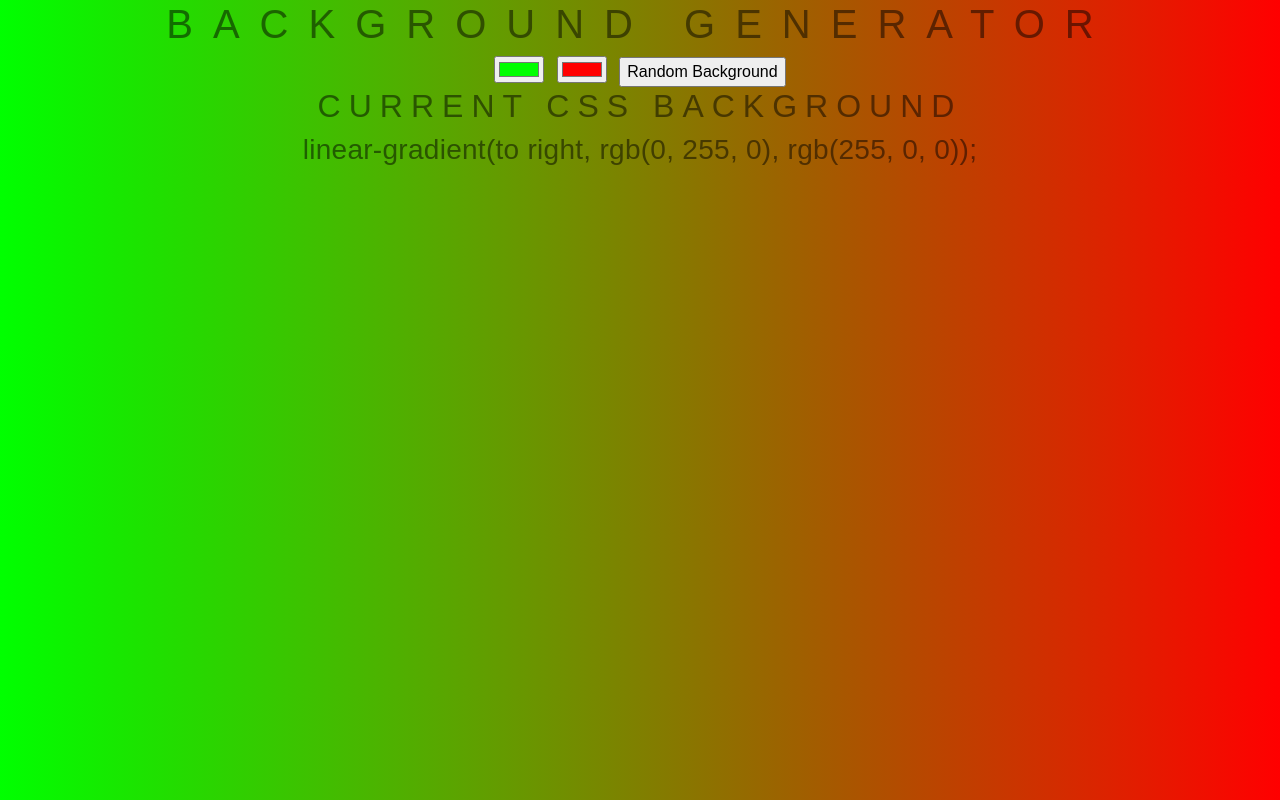
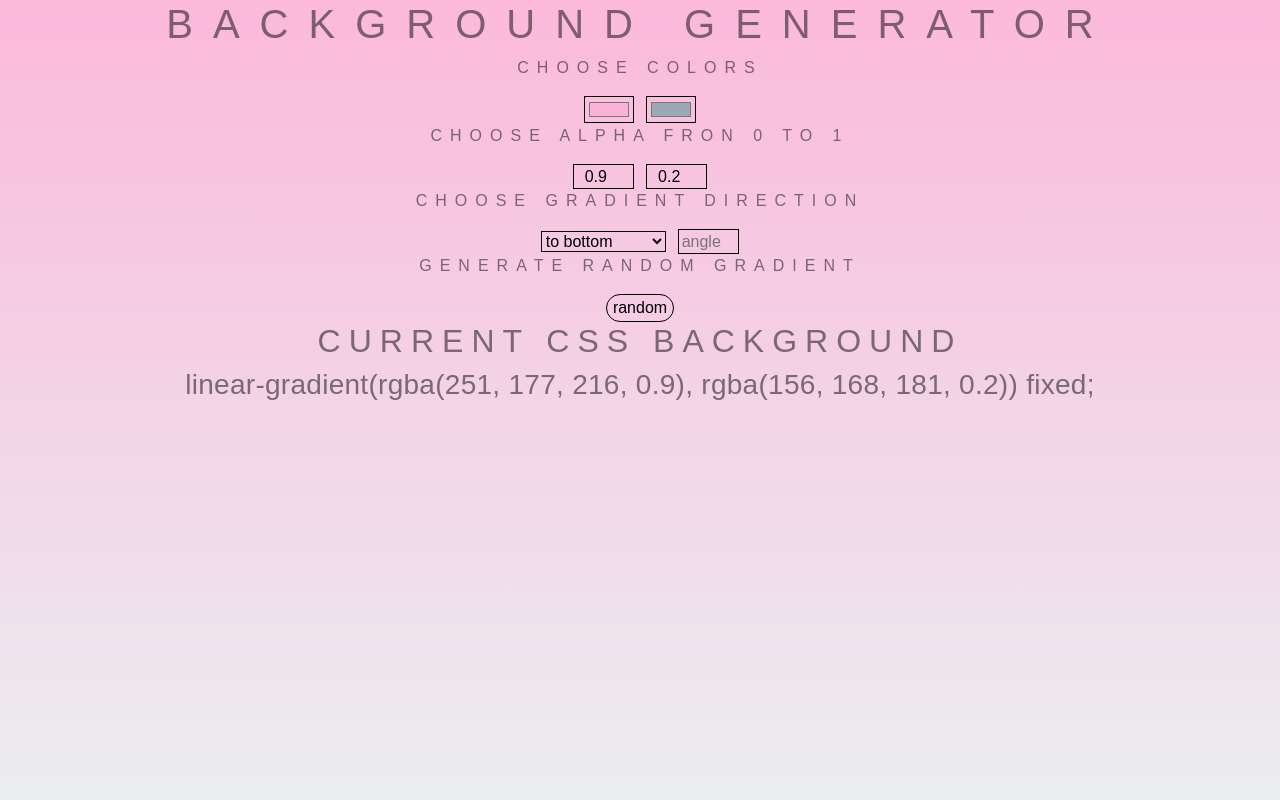
Before and after one commit to ralonsodeniz/backgroundGenerator, a plain HTML site: page index.html in a window 1280 px wide. Drawn offline with nearby package versions, Linux system fonts and the light colour scheme.

Commit message:
added random generator, direction selector and opacity

```diff
--- a/index.html
+++ b/index.html
@@ -26,21 +26,63 @@
   </head>
   <body>
     <h1>Background Generator</h1>
+    <form id="backgroundGenerator">
+      <p>choose colors</p>
       <input
         class="firstColor"
         type="color"
         name="color1"
-      value="#00ff00"
+        value="#111111"
         id=""
       />
       <input
         class="secondColor"
         type="color"
         name="color2"
-      value="#ff0000"
+        value="#111111"
         id=""
       />
-    <input type="button" value="Random Background" id="randomButton" />
+      <p>choose alpha fron 0 to 1</p>
+      <input
+        type="number"
+        name="alpha1"
+        id="alphaFirstColor"
+        min="0"
+        max="1"
+        value="1"
+        placeholder="alpha"
+      />
+      <input
+        type="number"
+        name="alpha2"
+        id="alphaSecondColor"
+        min="0"
+        max="1"
+        value="1"
+        placeholder="alpha"
+      />
+      <p>choose gradient direction</p>
+      <select id="direction">
+        <option value="to bottom">to bottom</option>
+        <option value="to top">to top</option>
+        <option value="to right">to right</option>
+        <option value="to left">to left</option>
+        <option value="to bottom right">to bottom right</option>
+        <option value="to bottom left">to bottom left</option>
+        <option value="angle">angle</option>
+      </select>
+      <input
+        type="number"
+        name="angle"
+        id="angle"
+        min="-360"
+        max="360"
+        disabled
+        placeholder="angle"
+      />
+      <p>generate random gradient</p>
+      <input type="button" value="random" id="randomButton" />
+    </form>
     <h2>Current CSS Background</h2>
     <h3></h3>
     <!-- Bootstrap JavaScript - jQuery first, then Popper.js, then Bootstrap JS -->
--- a/scripts/script.js
+++ b/scripts/script.js
@@ -3,6 +3,21 @@ var firstColorSource = document.querySelector(".firstColor");
 var secondColorSource = document.querySelector(".secondColor");
 var body = document.querySelector("body");
 var randomButtonSource = document.querySelector("#randomButton");
+var directionSource = document.querySelector("#direction");
+var angleSource = document.querySelector("#angle");
+var alphaFirstColorSource = document.querySelector("#alphaFirstColor");
+var alphaSecondColorSource = document.querySelector("#alphaSecondColor");
+
+// function to assing the angle if angle option is selected
+function selectDirection() {
+  var direction;
+  if (directionSource.value === "angle") {
+    direction = angleSource.value + "deg";
+  } else {
+    direction = directionSource.value;
+  }
+  return direction;
+}
 
 // function to generate random numbers between to values
 function randomNumberGenerator(minimunValue, maximunValue) {
@@ -13,60 +28,128 @@ function randomNumberGenerator(minimunValue, maximunValue) {
 }
 
 // function to transform a number into its hex code
-function rgbToHex(rgb) {
-  var hex = Number(rgb).toString(16); // the param of toString method sets de number base to which we want to transform the function input, this is only applicable to numbers
+function decToHex(number) {
+  var hex = Number(number).toString(16); // the param of toString method sets de number base to which we want to transform the function input, this is only applicable to numbers
   if (hex.length < 2) {
     hex = "0" + hex;
   }
   return hex;
 }
 
+function alphaToHex(number) {
+  var hex = Math.round(Number(number) * 255).toString(16); // the param of toString method sets de number base to which we want to transform the function input, this is only applicable to numbers
+  if (hex.length < 2) {
+    hex = "0" + hex;
+  }
+  return hex;
+}
+
+// function to transform a entire RGBa to its hex code using the function to transform a number into its hex code
+function fullColorAlphaHex(r, g, b, a) {
+  var red = decToHex(r);
+  var green = decToHex(g);
+  var blue = decToHex(b);
+  var alpha = alphaToHex(a);
+  return red + green + blue + alpha;
+}
 // function to transform a entire RGB to its hex code using the function to transform a number into its hex code
 function fullColorHex(r, g, b) {
-  var red = rgbToHex(r);
-  var green = rgbToHex(g);
-  var blue = rgbToHex(b);
+  var red = decToHex(r);
+  var green = decToHex(g);
+  var blue = decToHex(b);
   return red + green + blue;
 }
 
 // function to set the gradiant to the values selected in the inputs
 function setGradiant() {
+  var direction = selectDirection();
+  var firstColorAHex = alphaToHex(alphaFirstColorSource.value);
+  var secondColorAHex = alphaToHex(alphaSecondColorSource.value);
   body.style.background =
-    "linear-gradient(to right, " +
+    "linear-gradient(" +
+    direction +
+    "," +
     firstColorSource.value +
+    firstColorAHex +
     ", " +
     secondColorSource.value +
-    ")";
+    secondColorAHex +
+    ") fixed";
+  // fixed attribute to prevent background to repeat when scrolling
   cssCode.textContent = body.style.background + ";";
 }
 // function to set the gradiant to random values generated
 function setRandomGradiant() {
+  var direction = selectDirection();
   var firstColorR = randomNumberGenerator(0, 255);
   var firstColorG = randomNumberGenerator(0, 255);
   var firstColorB = randomNumberGenerator(0, 255);
+  var firstColorA = Math.random().toFixed(1); // tofixed method sets how many decimals you want
   var firstColor =
-    "rgb(" + firstColorR + "," + firstColorG + "," + firstColorB + ")";
+    "rgba(" +
+    firstColorR +
+    "," +
+    firstColorG +
+    "," +
+    firstColorB +
+    "," +
+    firstColorA +
+    ")";
   var secondColorR = randomNumberGenerator(0, 255);
   var secondColorG = randomNumberGenerator(0, 255);
   var secondColorB = randomNumberGenerator(0, 255);
+  var secondColorA = Math.random().toFixed(1);
   var secondColor =
-    "rgb(" + secondColorR + "," + secondColorG + "," + secondColorB + ")";
+    "rgba(" +
+    secondColorR +
+    "," +
+    secondColorG +
+    "," +
+    secondColorB +
+    "," +
+    secondColorA +
+    ")";
+
+  if (directionSource.value === "angle") {
+    var randomAngle = randomNumberGenerator(-360, 360);
+    direction = randomAngle + "deg";
+    angleSource.value = randomAngle;
+  }
 
   body.style.background =
-    "linear-gradient(to right, " + firstColor + ", " + secondColor + ")";
+    "linear-gradient(" +
+    direction +
+    ", " +
+    firstColor +
+    ", " +
+    secondColor +
+    ") fixed";
+  // fixed attribute to prevent background to repeat when scrolling
   // updating the input colors with the randomly generated ones
   firstColorSource.value =
     "#" + fullColorHex(firstColorR, firstColorG, firstColorB);
   secondColorSource.value =
     "#" + fullColorHex(secondColorR, secondColorG, secondColorB);
   cssCode.textContent = body.style.background + ";";
-  console.log(firstColorSource.value);
+  alphaFirstColorSource.value = firstColorA;
+  alphaSecondColorSource.value = secondColorA;
 }
 
 // set de gradient with the default input colors on page load and show the css code
-window.addEventListener("load", setGradiant);
+window.addEventListener("load", setRandomGradiant);
 // change the gradient everytime we change one of the inputs
 firstColorSource.addEventListener("input", setGradiant);
 secondColorSource.addEventListener("input", setGradiant);
+alphaFirstColorSource.addEventListener("input", setGradiant);
+alphaSecondColorSource.addEventListener("input", setGradiant);
+directionSource.addEventListener("input", () => {
+  setGradiant();
+  if (directionSource.value !== "angle") {
+    angleSource.setAttribute("disabled", "true");
+  } else {
+    angleSource.removeAttribute("disabled");
+  }
+});
+angleSource.addEventListener("input", setGradiant);
 // Change to a random gradiant background with random button click
 randomButtonSource.addEventListener("click", setRandomGradiant);
--- a/styles/style.css
+++ b/styles/style.css
@@ -1,11 +1,12 @@
 body {
+  margin: 0;
   font-family: Arial, Helvetica, sans-serif;
   color: rgba(0, 0, 0, 0.5);
   text-align: center;
   text-transform: uppercase;
   letter-spacing: 0.5em;
   top: 15%;
-  background: linear-gradient(to right, red, yellow);
+  overflow-x: hidden;
 }
 
 h1 {
@@ -24,3 +25,20 @@ h3 {
   text-transform: none;
   letter-spacing: 0.01em;
 }
+
+input,
+select {
+  background: transparent;
+  border: solid black 1px;
+}
+
+input[type="number"] {
+  width: 61px;
+  height: 25px;
+  font-variant-numeric: oldstyle-nums;
+  text-align: center;
+}
+
+input[type="button"] {
+  border-radius: 20px;
+}
--- a/styles/styleProvided.css
+++ /dev/null
@@ -1,26 +0,0 @@
-body {
-  font: "Raleway", sans-serif;
-  color: rgba(0, 0, 0, 0.5);
-  text-align: center;
-  text-transform: uppercase;
-  letter-spacing: 0.5em;
-  top: 15%;
-  background: linear-gradient(to right, red, yellow); /* Standard syntax */
-}
-
-h1 {
-  font: 600 3.5em "Raleway", sans-serif;
-  color: rgba(0, 0, 0, 0.5);
-  text-align: center;
-  text-transform: uppercase;
-  letter-spacing: 0.5em;
-  width: 100%;
-}
-
-h3 {
-  font: 900 1em "Raleway", sans-serif;
-  color: rgba(0, 0, 0, 0.5);
-  text-align: center;
-  text-transform: none;
-  letter-spacing: 0.01em;
-}
```
Also changed, not shown: 1 other file. Lines whose indentation alone changed are shown as unchanged.
